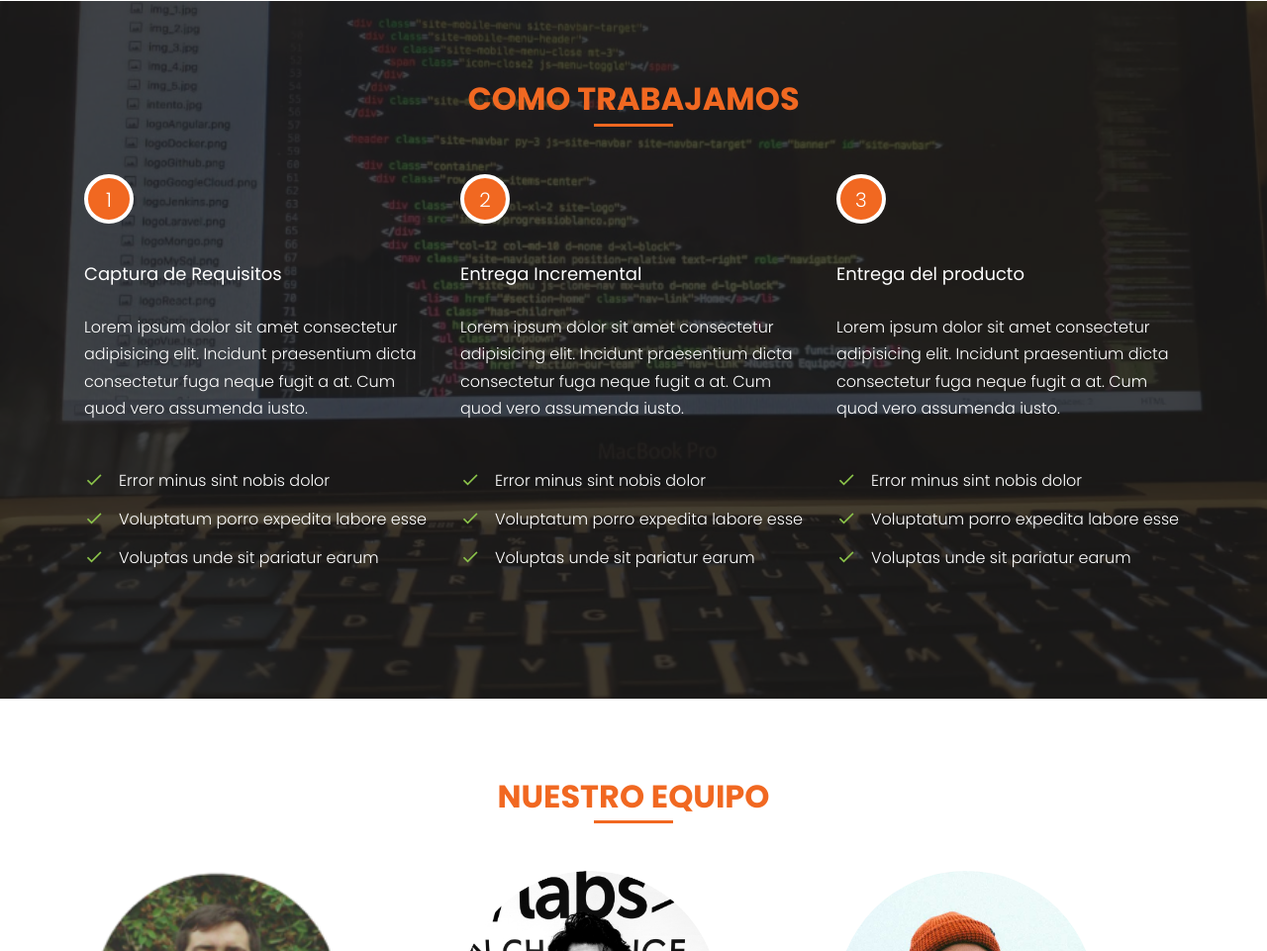
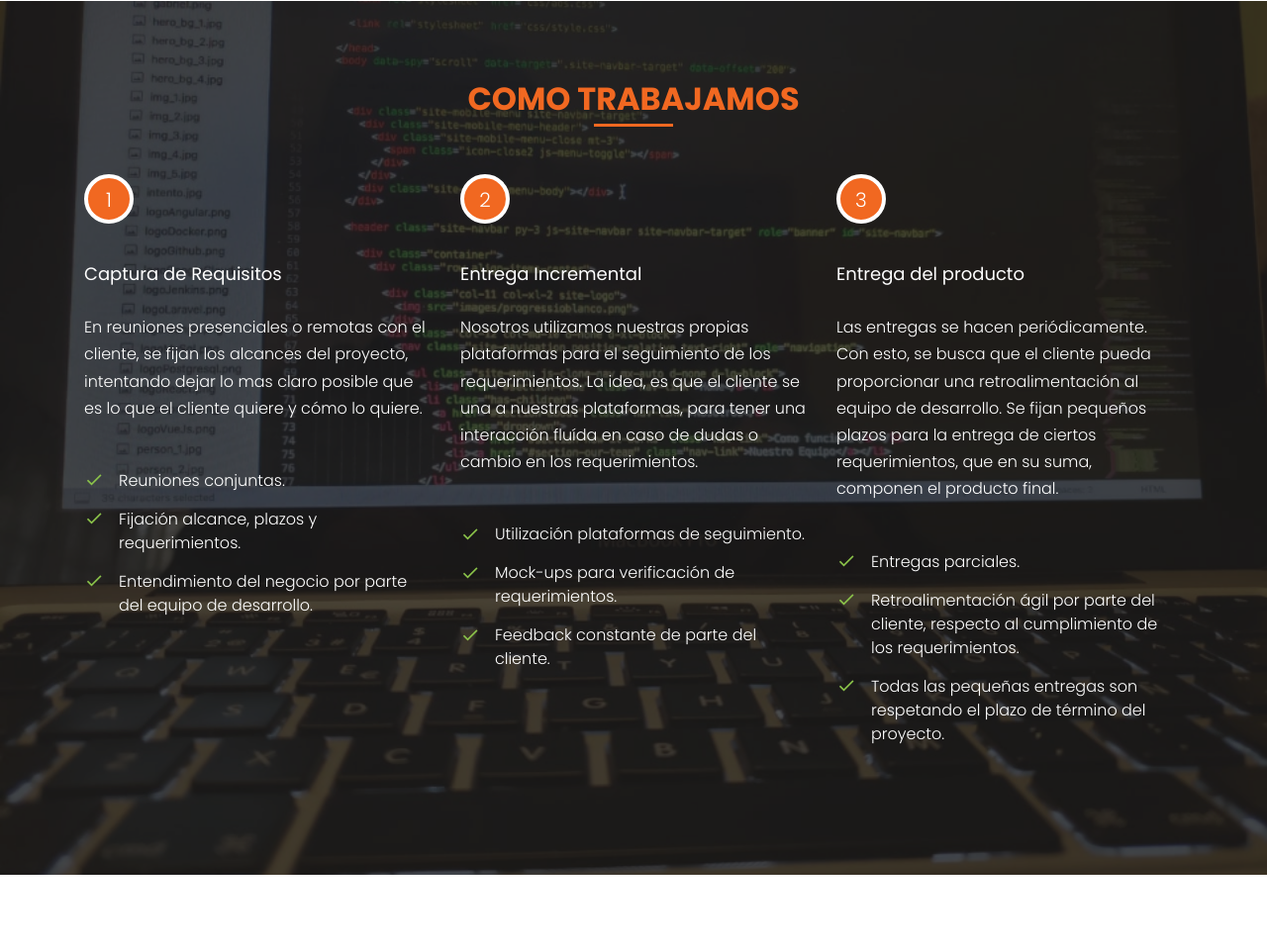
Before and after one commit to VicenteOrtiz/losk, a website: page index.html in a window 1280 px wide. Shown: the part 1656-2617 px from the top of the page at 99% size. Drawn offline with Linux system fonts and the light colour scheme; files whose address does not match are found by name; a web font is replaced by a local one.

Commit message:
ADD: Se agrega foto salazar y se agrega descripcion forma de trabajo
Signed-off-by: Sebastian Salazar V <sebastian.salazar@symbiose.cl>

```diff
--- a/css/style.css
+++ b/css/style.css
@@ -1,5 +1,6 @@
 /* Base */
 body {
+  overflow-x: hidden;
   line-height: 1.7;
   color: #4d4d4d;
   font-weight: 300;
--- a/index.html
+++ b/index.html
@@ -142,11 +142,11 @@
               <span class="number">1</span>
               <div class="how-it-work-body">
                 <h2>Captura de Requisitos</h2>
-                <p class="mb-5">Lorem ipsum dolor sit amet consectetur adipisicing elit. Incidunt praesentium dicta consectetur fuga neque fugit a at. Cum quod vero assumenda iusto.</p>
+                <p class="mb-5">En reuniones presenciales o remotas con el cliente, se fijan los alcances del proyecto, intentando dejar lo mas claro posible que es lo que el cliente quiere y cómo lo quiere.</p>
                 <ul class="ul-check list-unstyled success">
-                  <li class="text-white">Error minus sint nobis dolor</li>
-                  <li class="text-white">Voluptatum porro expedita labore esse</li>
-                  <li class="text-white">Voluptas unde sit pariatur earum</li>
+                  <li class="text-white">Reuniones conjuntas.</li>
+                  <li class="text-white">Fijación alcance, plazos y requerimientos.</li>
+                  <li class="text-white">Entendimiento del negocio por parte del equipo de desarrollo.</li>
                 </ul>
               </div>
             </div>
@@ -157,11 +157,11 @@
               <span class="number">2</span>
               <div class="how-it-work-body">
                 <h2>Entrega Incremental</h2>
-                <p class="mb-5">Lorem ipsum dolor sit amet consectetur adipisicing elit. Incidunt praesentium dicta consectetur fuga neque fugit a at. Cum quod vero assumenda iusto.</p>
+                <p class="mb-5">Nosotros utilizamos nuestras propias plataformas para el seguimiento de los requerimientos. La idea, es que el cliente se una a nuestras plataformas, para tener una interacción fluída en caso de dudas o cambio en los requerimientos.</p>
                 <ul class="ul-check list-unstyled success">
-                  <li class="text-white">Error minus sint nobis dolor</li>
-                  <li class="text-white">Voluptatum porro expedita labore esse</li>
-                  <li class="text-white">Voluptas unde sit pariatur earum</li>
+                  <li class="text-white">Utilización plataformas de seguimiento.</li>
+                  <li class="text-white">Mock-ups para verificación de requerimientos.</li>
+                  <li class="text-white">Feedback constante de parte del cliente.</li>
                 </ul>
               </div>
             </div>
@@ -172,11 +172,11 @@
               <span class="number">3</span>
               <div class="how-it-work-body">
                 <h2>Entrega del producto</h2>
-                <p class="mb-5">Lorem ipsum dolor sit amet consectetur adipisicing elit. Incidunt praesentium dicta consectetur fuga neque fugit a at. Cum quod vero assumenda iusto.</p>
+                <p class="mb-5">Las entregas se hacen periódicamente. Con esto, se busca que el cliente pueda proporcionar una retroalimentación al equipo de desarrollo. Se fijan pequeños plazos para la entrega de ciertos requerimientos, que en su suma, componen el producto final.</p>
                 <ul class="ul-check list-unstyled success">
-                  <li class="text-white">Error minus sint nobis dolor</li>
-                  <li class="text-white">Voluptatum porro expedita labore esse</li>
-                  <li class="text-white">Voluptas unde sit pariatur earum</li>
+                  <li class="text-white">Entregas parciales.</li>
+                  <li class="text-white">Retroalimentación ágil por parte del cliente, respecto al cumplimiento de los requerimientos.</li>
+                  <li class="text-white">Todas las pequeñas entregas son respetando el plazo de término del proyecto.</li>
                 </ul>
               </div>
             </div>
@@ -224,7 +224,7 @@
           </div>
           <div class="col-md-6 col-lg-4 mb-5 mb-lg-0" data-aos="fade" data-aos-delay="300">
             <div class="person">
-              <img src="images/person_3.jpg" alt="Image" class="img-fluid rounded mb-5 w-75 rounded-circle">
+              <img src="images/Salazar.JPEG" alt="Image" class="img-fluid rounded mb-5 w-75 rounded-circle">
               <h3>Sebastian Salazar</h3>
               <p class="position text-muted">Co-Founder, CTO</p>
               <p class="mb-4">Este men sabe de tecnología</p>
@@ -507,9 +507,9 @@
     <footer class="site-footer">
       <div class="row text-center">
         <div class="col-md-12">
-          <p style="margin-top: 30px;">
+          <p style="margin-top: 20px;">
           <small class="block">&copy; <script>document.write(new Date().getFullYear());</script> All Rights Reserved. <br> Developed by <a href="https://www.progressio.cl/" target="_blank">Progressio SpA</a></small>
-          </p>>
+          </p>
         </div>
     </footer>
   <!-- </div> -->
```
Also changed, not shown: images/Salazar.JPEG (added), 1 other file.
